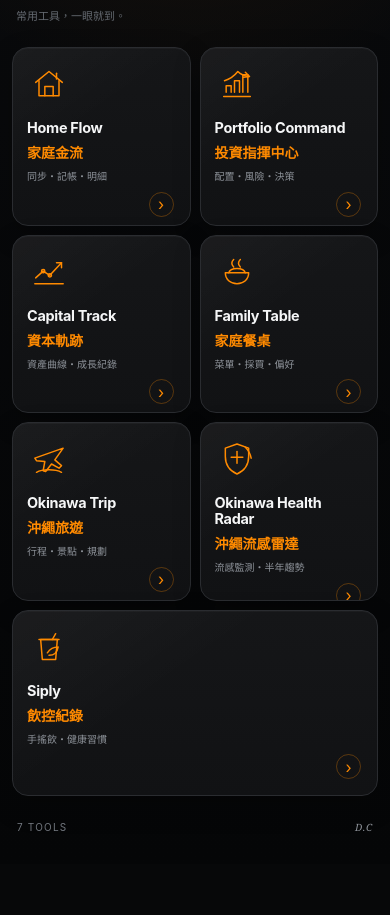
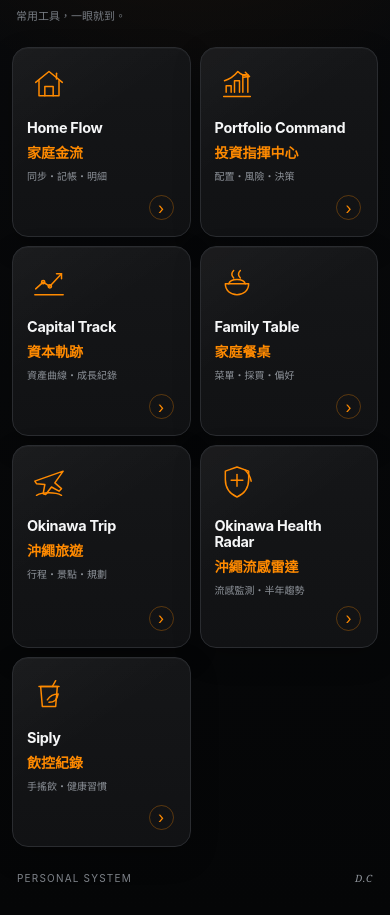
Before and after one commit to red0710-sys/dc-toolbok, a plain HTML site: page index.html in a window 390 px wide. Shown: the part 134-1049 px from the top of the page. Before the commit the page ends 998 px from the top, so only its background shows below. Drawn offline with Linux system fonts and the light colour scheme.

Commit message:
Polish D.C Toolbox mobile layout and navigation

```diff
--- a/index.html
+++ b/index.html
@@ -15,7 +15,6 @@
       --muted:#8e939a;
       --line:#2a2c30;
       --accent:#ff8a00;
-      --accent2:#ffb01f;
     }
     *{box-sizing:border-box}
     html,body{margin:0;min-height:100%;background:var(--bg);color:var(--text);font-family:-apple-system,BlinkMacSystemFont,"Segoe UI","Noto Sans TC",sans-serif}
@@ -29,18 +28,13 @@
     }
     main{width:min(100%,620px);padding:34px 18px calc(28px + env(safe-area-inset-bottom))}
     header{padding:8px 4px 24px}
-    .eyebrow{display:flex;align-items:center;gap:10px;font-size:11px;letter-spacing:.24em;color:#767b82;margin-bottom:12px}
+    .eyebrow{display:flex;align-items:center;gap:10px;font-size:11px;letter-spacing:.24em;color:#858a91;margin-bottom:12px}
     .eyebrow:after{content:"";width:34px;height:1px;background:var(--accent)}
     h1{font-size:34px;line-height:1;margin:0;font-weight:780;letter-spacing:-.04em}
     h1 span{color:var(--accent)}
     .sub{margin:12px 0 0;color:#a5a9af;font-size:14px}
-    .hint{margin:10px 0 0;color:#646970;font-size:11px}
+    .hint{margin:10px 0 0;color:#777c83;font-size:11px}
     .grid{display:grid;grid-template-columns:repeat(2,minmax(0,1fr));gap:12px}
-    .grid>.card:last-child:nth-child(odd){
-      grid-column:1/-1;
-      aspect-ratio:auto;
-      min-height:138px;
-    }
     .card{
       position:relative;
       display:flex;
@@ -74,8 +68,11 @@
     .desc{font-size:11px;line-height:1.45;color:var(--muted);margin-top:7px}
     .foot{display:flex;align-items:center;justify-content:flex-end;margin-top:8px}
     .arrow{width:25px;height:25px;border-radius:50%;display:grid;place-items:center;border:1px solid rgba(255,138,0,.30);color:var(--accent);font-size:16px;margin:0 2px 2px 0}
-    footer{display:flex;justify-content:space-between;align-items:center;padding:24px 5px 2px;color:#747980;font-size:10px;letter-spacing:.12em}
+    footer{display:flex;justify-content:space-between;align-items:center;padding:24px 5px 2px;color:#80858c;font-size:10px;letter-spacing:.12em}
     .sig{font-family:Georgia,serif;font-style:italic;letter-spacing:.08em;color:#90959c}
+    @media(max-width:620px){
+      .card{aspect-ratio:auto;min-height:190px}
+    }
     @media(max-width:390px){
       main{padding-left:12px;padding-right:12px}
       .grid{gap:9px}
@@ -83,7 +80,6 @@
       .symbol{width:44px;height:44px}
       .symbol svg{width:40px;height:40px}
       .desc{font-size:10px}
-      .grid>.card:last-child:nth-child(odd){min-height:126px}
     }
     @media(min-width:700px){
       main{padding-top:58px}
@@ -101,8 +97,8 @@
     <p class="hint">常用工具，一眼就到。</p>
   </header>
 
-  <section class="grid" id="toolGrid">
-    <a class="card" data-id="home-flow" href="https://home-flow.red0710.workers.dev/" target="_blank" rel="noopener">
+  <section class="grid">
+    <a class="card" href="https://home-flow.red0710.workers.dev/">
       <div>
         <div class="top">
           <div class="symbol"><svg viewBox="0 0 48 48" aria-hidden="true"><path d="M8 22 24 9l16 13"/><path d="M12 20v18h24V20"/><path d="M19 38V27h10v11"/><path d="M33 11v7"/></svg></div>
@@ -112,7 +108,7 @@
       <div class="foot"><div class="arrow">›</div></div>
     </a>
 
-    <a class="card" data-id="portfolio-command" href="https://david-asset-helm.red0710.chatgpt.site/#wealth" target="_blank" rel="noopener">
+    <a class="card" href="https://david-asset-helm.red0710.chatgpt.site/#wealth">
       <div>
         <div class="top">
           <div class="symbol"><svg viewBox="0 0 48 48" aria-hidden="true"><path d="M8 39h32"/><path d="M11 34V26h6v8"/><path d="M21 34V20h6v14"/><path d="M31 34V13h6v21"/><path d="M9 20c7-2 12-6 16-11 3 3 6 5 13 6"/><path d="m34 10 5 5-7 1"/></svg></div>
@@ -122,7 +118,7 @@
       <div class="foot"><div class="arrow">›</div></div>
     </a>
 
-    <a class="card" data-id="capital-track" href="https://wealth-journey.floot.app/" target="_blank" rel="noopener">
+    <a class="card" href="https://wealth-journey.floot.app/">
       <div>
         <div class="top">
           <div class="symbol"><svg viewBox="0 0 48 48" aria-hidden="true"><path d="M7 38h34"/><path d="m8 31 9-8 8 5 14-15"/><circle cx="17" cy="23" r="2"/><circle cx="25" cy="28" r="2"/><path d="M33 13h6v6"/></svg></div>
@@ -132,7 +128,7 @@
       <div class="foot"><div class="arrow">›</div></div>
     </a>
 
-    <a class="card" data-id="family-table" href="https://family-week-table-david.red0710.chatgpt.site/" target="_blank" rel="noopener">
+    <a class="card" href="https://family-week-table-david.red0710.chatgpt.site/">
       <div>
         <div class="top">
           <div class="symbol"><svg viewBox="0 0 48 48" aria-hidden="true"><path d="M10 25h28c0 8-6 13-14 13S10 33 10 25Z"/><path d="M14 25c2-7 18-7 20 0"/><path d="M20 9c-3 3-3 6 0 9"/><path d="M28 9c-3 3-3 6 0 9"/></svg></div>
@@ -142,7 +138,7 @@
       <div class="foot"><div class="arrow">›</div></div>
     </a>
 
-    <a class="card" data-id="okinawa-trip" href="https://okinawa-trip-blue.vercel.app/" target="_blank" rel="noopener">
+    <a class="card" href="https://okinawa-trip-blue.vercel.app/">
       <div>
         <div class="top">
           <div class="symbol"><svg viewBox="0 0 48 48" aria-hidden="true"><path d="m7 23 34-12-10 14 8 7-3 3-9-5-7 9-3-1 2-11-10-1Z"/><path d="M9 40c7-4 23-4 30 0"/></svg></div>
@@ -152,7 +148,7 @@
       <div class="foot"><div class="arrow">›</div></div>
     </a>
 
-    <a class="card" data-id="okinawa-health-radar" href="https://okinawa-health-radar.vercel.app/" target="_blank" rel="noopener">
+    <a class="card" href="https://okinawa-health-radar.vercel.app/">
       <div>
         <div class="top">
           <div class="symbol"><svg viewBox="0 0 48 48" aria-hidden="true"><path d="M24 6 38 11v10c0 10-5 17-14 21C15 38 10 31 10 21V11Z"/><path d="M24 15v14"/><path d="M17 22h14"/><path d="M34 10c4 4 6 8 7 13"/></svg></div>
@@ -162,7 +158,7 @@
       <div class="foot"><div class="arrow">›</div></div>
     </a>
 
-    <a class="card" data-id="siply" href="https://sweetless.vercel.app/" target="_blank" rel="noopener">
+    <a class="card" href="https://sweetless.vercel.app/">
       <div>
         <div class="top">
           <div class="symbol"><svg viewBox="0 0 48 48" aria-hidden="true"><path d="M14 15h20l-2 24H16Z"/><path d="M12 15h24"/><path d="m28 15 4-7"/><path d="M22 31c4-6 9-7 13-7-1 6-5 10-11 10"/></svg></div>
@@ -173,7 +169,7 @@
     </a>
   </section>
 
-  <footer><span>7 TOOLS</span><span class="sig">D.C</span></footer>
+  <footer><span>PERSONAL SYSTEM</span><span class="sig">D.C</span></footer>
 </main>
 
 </body>
```
